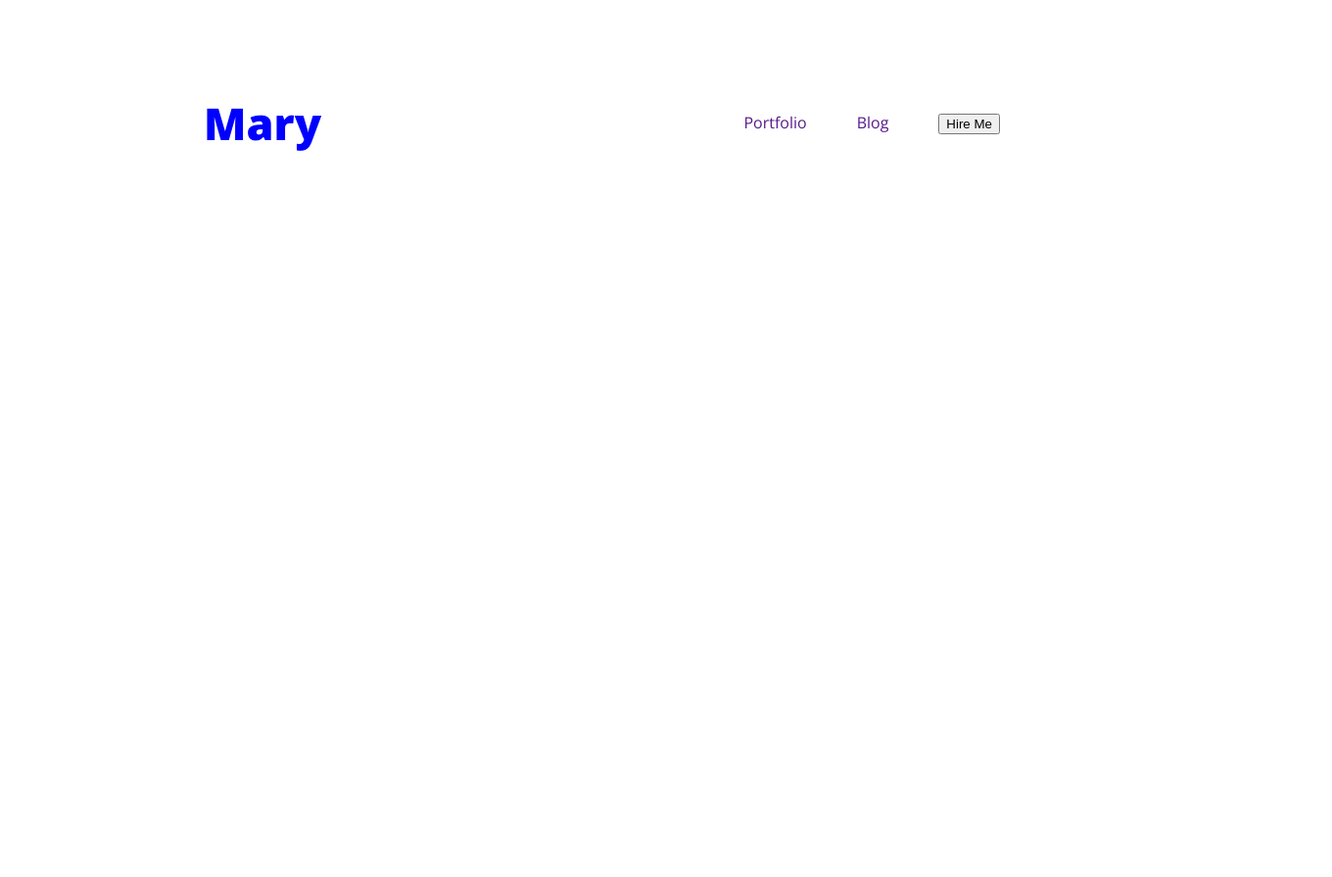
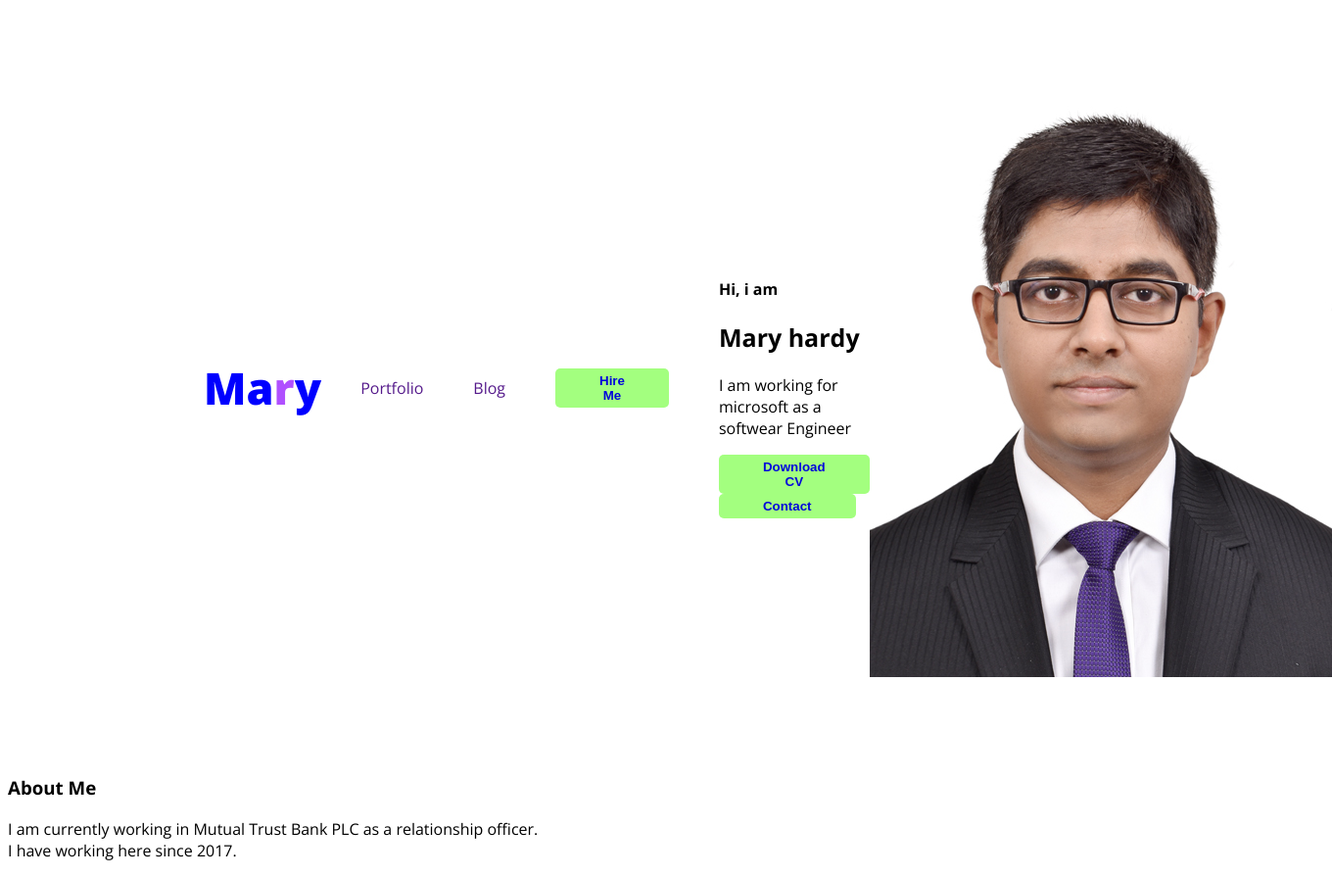
Before and after one commit to riasat-chowdhury/Web-dev-Portfolio, a plain HTML site: page index.html in a window 1280 px wide. Shown: the whole page at 98% size, 1360 px wide, since content can reach past the window. Before the commit the page ends 800 px from the top, so only its background shows below. Drawn offline with nearby package versions, Linux system fonts and the light colour scheme.

Commit message:
Added an index.html file

```diff
--- a/index.html
+++ b/index.html
@@ -10,19 +10,44 @@
     <link rel="stylesheet" href="styles/portfolio.css">
 </head>
 <body class="open-sans-normal">
-    <header>
+
+    <header class="Header">
+
         <nav>
             <h3 class="nav-title">Ma<span class="text-primary">r</span>y</h3>
             <ul>
                 <li> <a href="">Portfolio</a></li>
                 <li> <a href="">Blog</a></li>
-                <li> <a href=""></a><button class="button">Hire Me</button></li>
+                <li> <a href=""></a><button class="btn-primary">Hire Me</button></li>
             </ul>
+            <div class="banner"></div>
+            <div class="banner-content">
+                <h4 class="banner greetings"> Hi, i am </h4>
+                <h1 class="banner-title"> Mary hardy</h1>
+                <p class="paragraph">  I am working for microsoft as a softwear Engineer</p>
+                <button class="btn-primary">Download CV</button>
+                <button class="btn-primary">Contact</button>
+
+
+            </div>
+            <img class="banner-profile-picture" src="images/riasat.jpg" alt="">
+
+
+
+
+
+
 
         </nav>
 
     </header>
     <main>
+        <section class="about">
+            <h3 class="about me">About Me</h3>
+            <p style="center">  I am currently working in Mutual Trust Bank PLC as a relationship officer. <br>
+                I have working here since 2017.   </p>
+
+        </section>
 
     </main>
     <footer>
--- a/styles/portfolio.css
+++ b/styles/portfolio.css
@@ -5,13 +5,23 @@
   font-weight: <weight>;
   font-style: normal;
   font-variation-settings:
-    "wdth" 100;
+    "wdth" 300;
 }
 
-}
+
 
 .text-primary{
     color: rgb(176, 80, 255);
+}
+.btn-primary{
+    background-color: rgb(163, 255, 127);
+    font-weight: bold;
+    color: rgb(2, 5, 219);
+    padding: 5px 45px;
+    border-radius: 5px;
+    border: none;
+    border-color: blue
+
 }
 .button{
     position-visibility: ;
@@ -21,14 +31,18 @@ nav{
     display: flex;
     align-items: center;
     justify-content: space-between;
-    margin: 50px 200px;
+    margin: 100px 200px;
+    color: black;
 
 }
     .nav-title{
         font-weight: 800;
         font-size: 45px;
         color: blue;
-    }
+
+
+        }
+
     nav ul li{
         list-style: none;
         margin-right: 51px;
@@ -36,6 +50,46 @@ nav{
     nav li a{
         text-decoration: none;
         font font-size: 20px;
+
+
     }
-    nav ul {
-    display: flex;
+    nav ul{
+        display: flex;
+        align-items: center;
+    }
+    .banner-content{
+        align-self: center;
+    }
+
+    .banner-content{
+        font-size: medium;
+    }
+    .banner-title{
+        font-size: 25px;
+    }
+    .banner-profile-picture{
+        width: 580px;
+    }
+    .banner-greetings{
+        font-size: 45px;
+    }
+    /* header */
+.header{
+background-image: url('../images/developer.png');
+}
+    .description{
+        font-size: 15px;
+        align-content: center;
+        justify-content: space-between;
+    }
+         <style>
+        .center-text {
+            text-align: center;
+        }
+
+    .center{
+        text-align: center;
+    }
+    .about{
+        align-items: center;
+    }
```
Also changed, not shown: images/riasat.jpg (added).
